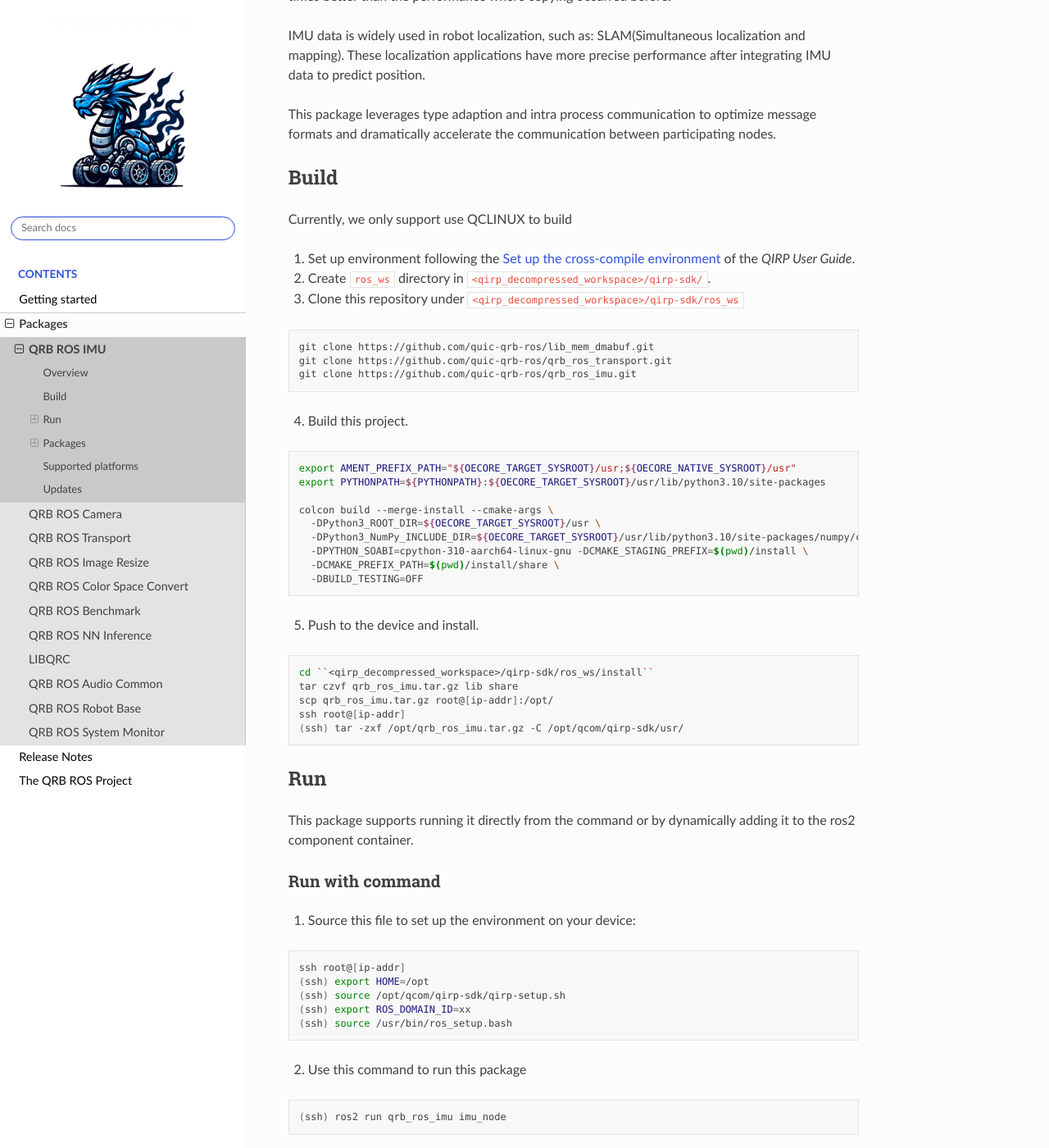
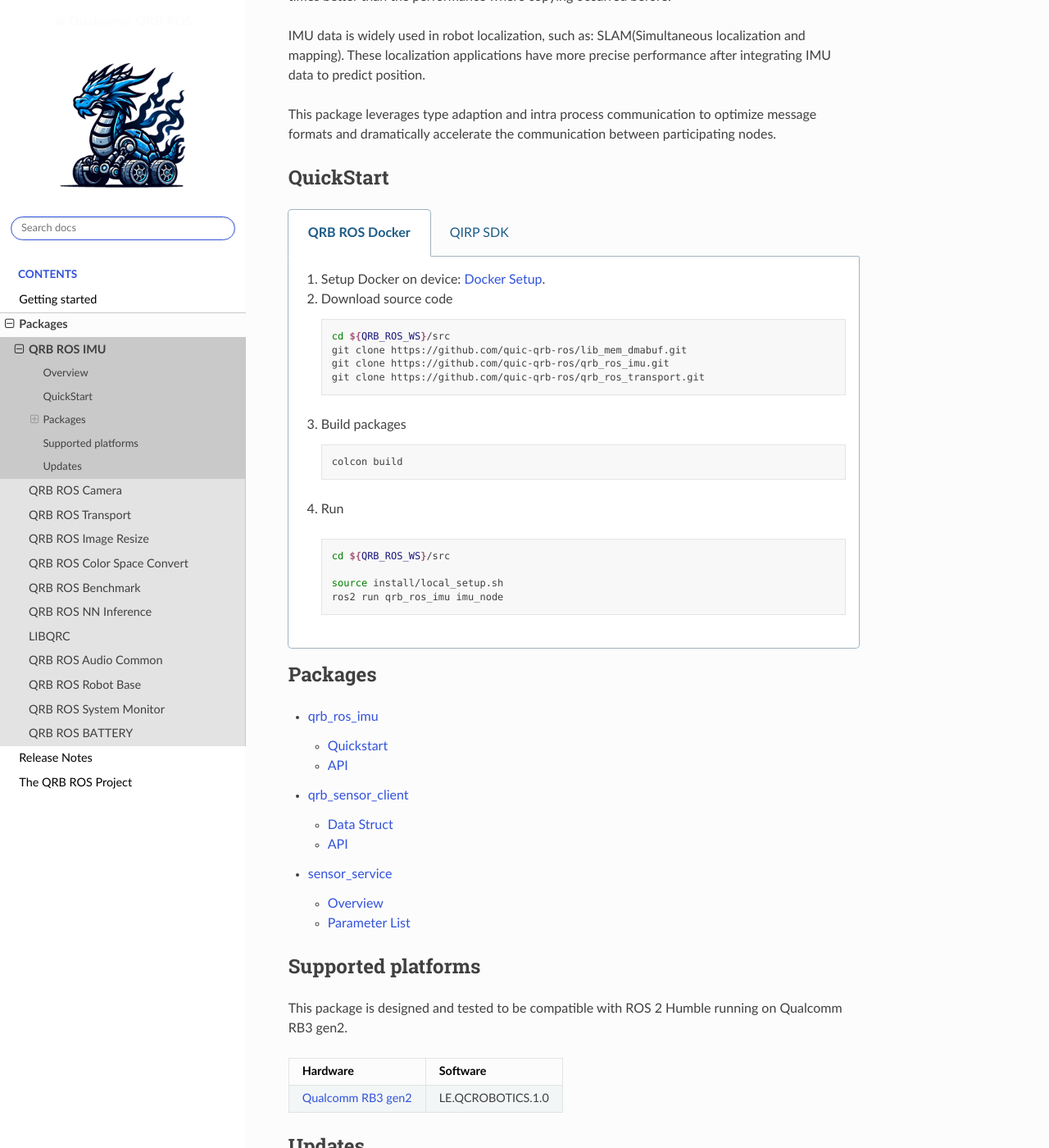
Before and after one commit to quic-qrb-ros/quic-qrb-ros.github.io, a Sphinx documentation site: the page built from source/packages/qrb_ros_imu/index.rst, in a window 1280 px wide and 1400 px high, scrolled down 402 px. Shown: the whole window at 82% size. Built offline with Sphinx 7.4.7 and the Read the Docs theme 3.1.0, drawn with Linux system fonts in a browser that asks for light colours; some of the changed text lies outside the part shown.

Commit message:
Merge pull request #11 from quic-zhanlin/main
update qrb-ros-imu document

```diff
--- a/source/packages/index.rst
+++ b/source/packages/index.rst
@@ -20,3 +20,4 @@
     ./qrb_ros_audio_common/index.rst
     ./qrb_ros_robot_base/index.rst
     ./qrb_ros_system_monitor/index.rst
+    ./qrb_ros_battery/index.rst
--- a/source/packages/package_list.rst
+++ b/source/packages/package_list.rst
@@ -38,3 +38,6 @@
     * - :doc:`System Monitor </packages/qrb_ros_system_monitor/index>`
       - `qrb_ros_system_monitor <https://github.com/quic-qrb-ros/qrb_ros_system_monitor>`_
       - Qualcomm Robotics System Monitor ROS node.
+    * - :doc:`Battery </packages/qrb_ros_battery/index>`
+      - `qrb_ros_battery <https://github.com/quic-qrb-ros/qrb_ros_battery>`_
+      - Qualcomm Robotics platform Battery ROS node.
--- a/source/packages/qrb_ros_imu/index.rst
+++ b/source/packages/qrb_ros_imu/index.rst
@@ -20,81 +20,89 @@
 This package leverages type adaption and intra process communication to optimize message formats and dramatically
 accelerate the communication between participating nodes.
 
-Build
------
+QuickStart
+----------
 
-Currently, we only support use QCLINUX to build
+.. tabs::
 
-1. Set up environment following the `Set up the cross-compile environment <https://docs.qualcomm.com/bundle/publicresource/topics/80-65220-2/develop-your-first-application_6.html>`_ of the *QIRP User Guide*.
+   .. tab:: QRB ROS Docker
 
-2. Create ``ros_ws`` directory in ``<qirp_decompressed_workspace>/qirp-sdk/``.
+      1. Setup Docker on device: `Docker Setup <../../getting_started/docker_setup.html>`__.
 
-3. Clone this repository under ``<qirp_decompressed_workspace>/qirp-sdk/ros_ws``
+      2. Download source code
 
-.. code:: bash
+         .. code:: bash
 
-    git clone https://github.com/quic-qrb-ros/lib_mem_dmabuf.git
-    git clone https://github.com/quic-qrb-ros/qrb_ros_transport.git
-    git clone https://github.com/quic-qrb-ros/qrb_ros_imu.git
+                cd ${QRB_ROS_WS}/src
+                git clone https://github.com/quic-qrb-ros/lib_mem_dmabuf.git
+                git clone https://github.com/quic-qrb-ros/qrb_ros_imu.git
+                git clone https://github.com/quic-qrb-ros/qrb_ros_transport.git
 
-4. Build this project.
+      3. Build packages
 
-.. code:: bash
+         .. code:: bash
 
-    export AMENT_PREFIX_PATH="${OECORE_TARGET_SYSROOT}/usr;${OECORE_NATIVE_SYSROOT}/usr"
-    export PYTHONPATH=${PYTHONPATH}:${OECORE_TARGET_SYSROOT}/usr/lib/python3.10/site-packages
+            colcon build
 
-    colcon build --merge-install --cmake-args \
-      -DPython3_ROOT_DIR=${OECORE_TARGET_SYSROOT}/usr \
-      -DPython3_NumPy_INCLUDE_DIR=${OECORE_TARGET_SYSROOT}/usr/lib/python3.10/site-packages/numpy/core/include \
-      -DPYTHON_SOABI=cpython-310-aarch64-linux-gnu -DCMAKE_STAGING_PREFIX=$(pwd)/install \
-      -DCMAKE_PREFIX_PATH=$(pwd)/install/share \
-      -DBUILD_TESTING=OFF
+      4. Run
 
-5. Push to the device and install.
+        .. code:: bash
 
-.. code:: bash
+            cd ${QRB_ROS_WS}/src
 
-    cd ``<qirp_decompressed_workspace>/qirp-sdk/ros_ws/install``
-    tar czvf qrb_ros_imu.tar.gz lib share
-    scp qrb_ros_imu.tar.gz root@[ip-addr]:/opt/
-    ssh root@[ip-addr]
-    (ssh) tar -zxf /opt/qrb_ros_imu.tar.gz -C /opt/qcom/qirp-sdk/usr/
+            source install/local_setup.sh
+            ros2 run qrb_ros_imu imu_node
 
-Run
----
+   .. tab:: QIRP SDK
 
-This package supports running it directly from the command or by dynamically adding it to the ros2 component container.
+      1. Setup QCLINUX SDK environments: Reference :doc:`Getting Started - Environment Setup </getting_started/environment_setup>`
 
-Run with command
-~~~~~~~~~~~~~~~~
+      2. Create workspace in QCLINUX SDK environment and clone source code
 
-1. Source this file to set up the environment on your device:
+         .. code:: bash
 
-.. code:: bash
+                mkdir -p <qirp_decompressed_workspace>/qirp-sdk/ros_ws
+                cd <qirp_decompressed_workspace>/qirp-sdk/ros_ws
 
-    ssh root@[ip-addr]
-    (ssh) export HOME=/opt
-    (ssh) source /opt/qcom/qirp-sdk/qirp-setup.sh
-    (ssh) export ROS_DOMAIN_ID=xx
-    (ssh) source /usr/bin/ros_setup.bash
+                git clone https://github.com/quic-qrb-ros/qrb_ros_imu.git
 
-2. Use this command to run this package
+      3. Build source code with QCLINUX SDK
 
-.. code:: bash
+         .. code:: bash
 
-    (ssh) ros2 run qrb_ros_imu imu_node
+                export AMENT_PREFIX_PATH="${OECORE_NATIVE_SYSROOT}/usr:${OECORE_TARGET_SYSROOT}/usr"
+                export PYTHONPATH=${OECORE_NATIVE_SYSROOT}/usr/lib/python3.12/site-packages/:${OECORE_TARGET_SYSROOT}/usr/lib/python3.12/site-packages/
 
-Dynamically add it to the ros2 component container
-~~~~~~~~~~~~~~~~~~~~~~~~~~~~~~~~~~~~~~~~~~~~~~~~~~~~~
+                colcon build --continue-on-error --cmake-args \
+                  -DCMAKE_TOOLCHAIN_FILE=${OE_CMAKE_TOOLCHAIN_FILE} \
+                  -DPYTHON_EXECUTABLE=${OECORE_NATIVE_SYSROOT}/usr/bin/python3 \
+                  -DPython3_NumPy_INCLUDE_DIR=${OECORE_NATIVE_SYSROOT}/usr/lib/python3.12/site-packages/numpy/core/include \
+                  -DCMAKE_MAKE_PROGRAM=/usr/bin/make \
+                  -DBUILD_TESTING=OFF
 
-.. code:: python
+      4. Install ROS package to device
 
-    ComposableNode(
-        package='qrb_ros_imu',
-        plugin='qrb_ros::imu::ImuComponent',
-        name='imu'
-    )
+         .. code:: bash
+
+                cd <qirp_decompressed_workspace>/qirp-sdk/ros_ws/install/qrb_ros_imu
+                tar -czvf qrb_ros_imu.tar.gz include lib share
+                scp qrb_ros_imu.tar.gz root@[ip-addr]:/home/
+                cd <qirp_decompressed_workspace>/qirp-sdk/ros_ws/install/qrb_sensor_client
+                tar -czvf qrb_sensor_client.tar.gz include lib share
+                scp qrb_sensor_client.tar.gz root@[ip-addr]:/home/
+                ssh root@[ip-addr]
+                (ssh) mount -o remount rw /
+                (ssh) tar --no-overwrite-dir --no-same-owner -zxf /home/qrb_ros_imu.tar.gz -C /usr/
+                (ssh) tar --no-overwrite-dir --no-same-owner -zxf /home/qrb_sensor_client.tar.gz -C /usr/
+
+      5. Run
+
+        .. code:: bash
+
+            (ssh) export HOME=/home
+            (ssh) setenforce 0
+            (ssh) source /usr/bin/ros_setup.sh && source /usr/share/qirp-setup.sh
+            (ssh) ros2 run qrb_ros_imu imu_node
 
 
 Packages
--- a/source/packages/qrb_ros_robot_base/index.rst
+++ b/source/packages/qrb_ros_robot_base/index.rst
@@ -1,6 +1,6 @@
-=================
+==================
 QRB ROS Robot Base
-=================
+==================
 
 Overview
 --------
@@ -108,7 +108,7 @@
 .. include:: ../common/supported_platforms.rst
 
 Updates
--------------
+-------
 
 +-----------+--------------------------+
 | Date      | Changes                  |
--- a/source/packages/qrb_ros_robot_base/qrb_ros_robot_base_keyboard.rst
+++ b/source/packages/qrb_ros_robot_base/qrb_ros_robot_base_keyboard.rst
@@ -24,7 +24,7 @@
     (ssh) ros2 run qrb_ros_robot_base_keyboard robot_base
 
 Use keyboard to control
--------------
+-----------------------
 
 .. code:: bash
 
```
Also changed, not shown: source/packages/qrb_ros_battery/battery_client.rst (added, +22 -0 lines), source/packages/qrb_ros_battery/index.rst (added, +126 -0 lines), source/packages/qrb_ros_battery/qrb_ros_battery.rst (added, +34 -0 lines), source/packages/qrb_ros_robot_base/qrb_ros_robot_base.rst (+4 -4 lines).
